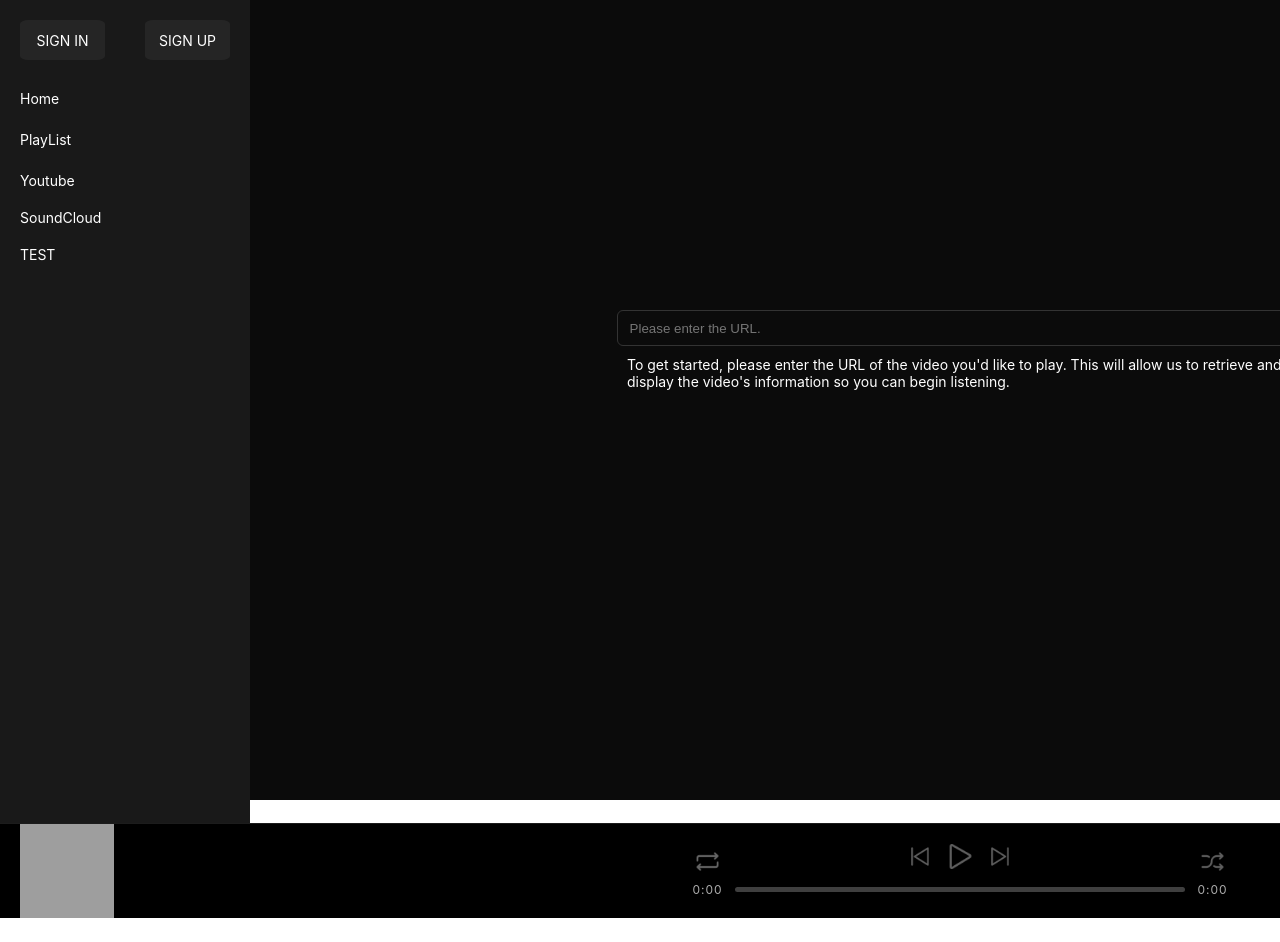
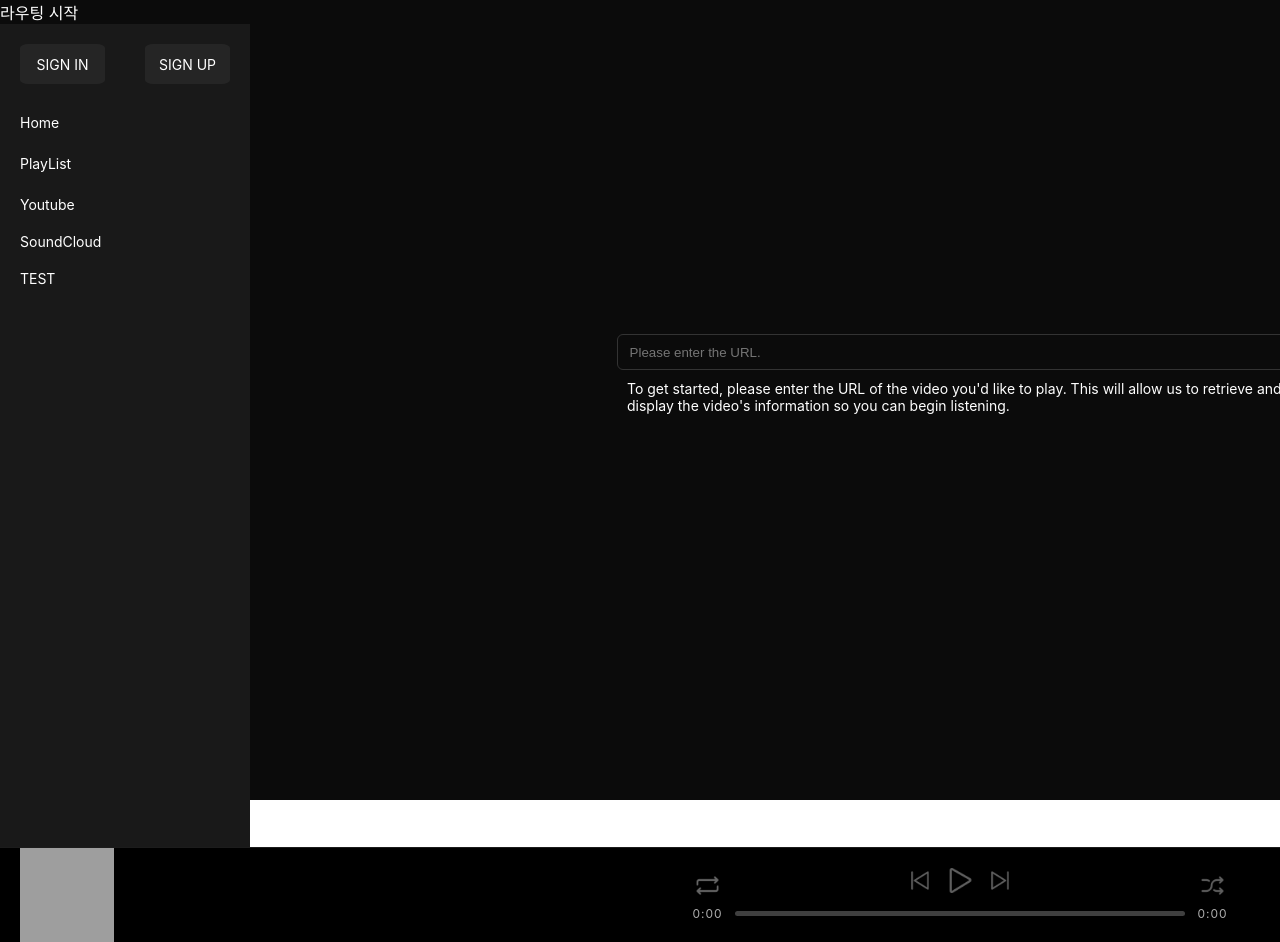
Before and after one commit to ParkHanGyu/https-music-player, a React (Create React App) app in the folder front/: page / in a window 1280 px wide. Shown: the top 942 px of the page. Before the commit the page ends 918 px from the top, so only its background shows below. Built offline with nearby package versions, Linux system fonts and the light colour scheme; grey boxes are pictures that could not be loaded.

Commit message:
gitHub Actions 디버깅용 코드 작성

```diff
--- a/front/src/App.tsx
+++ b/front/src/App.tsx
@@ -87,6 +87,7 @@ function App() {
 
   return (
     <Router>
+      <div style={{ color: "white" }}>라우팅 시작</div> {/* 디버깅 */}
       <Routes>
         <Route element={<Container />}>
           <Route path={MAIN_PATH()} element={<Main />} />
```
